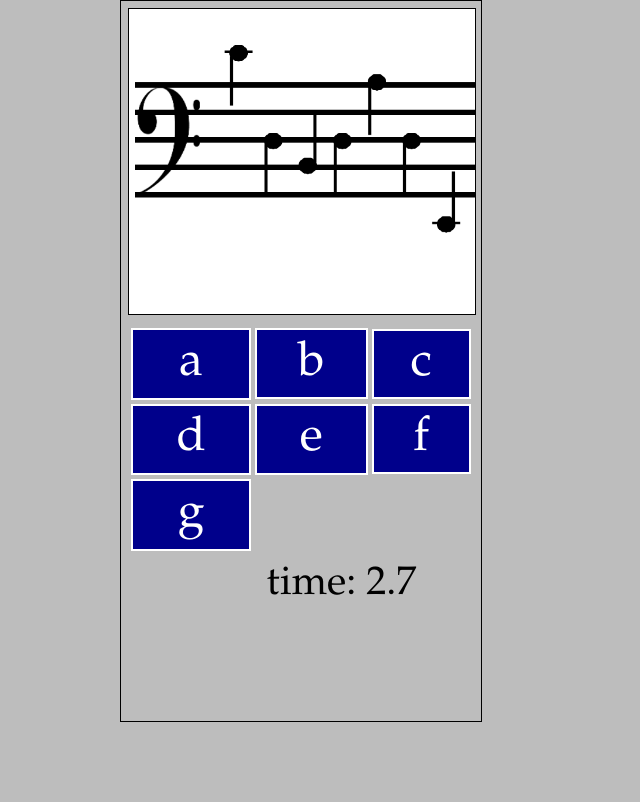
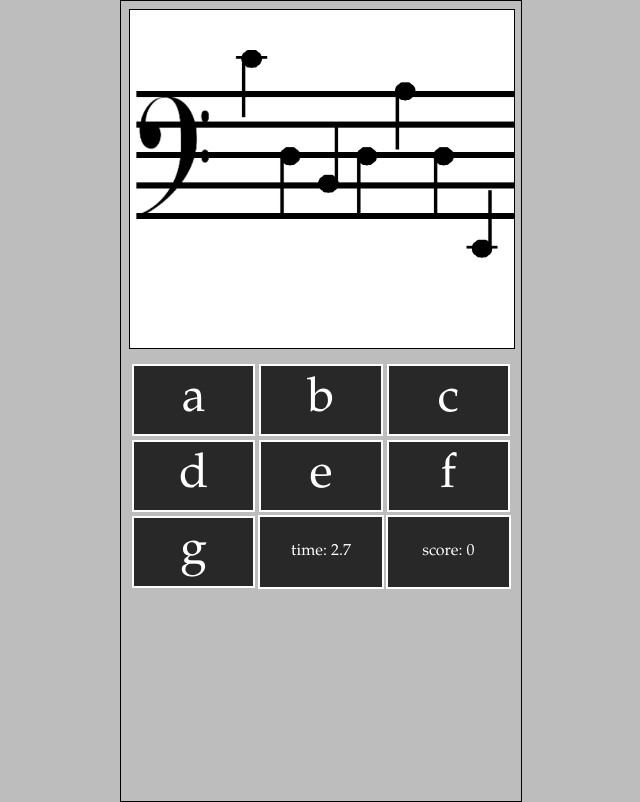
Before and after one commit to lukes611/LearnNotes, a website: page www/index.html in a window 1280 px wide. Both pictures are taken after a click on the button "start". Shown: the whole page, without its empty margins (340-980 px from the left). Drawn offline with Linux system fonts and the light colour scheme.

Commit message:
improving css more, adding comments to css

```diff
--- a/www/index.html
+++ b/www/index.html
@@ -16,6 +16,7 @@
             <div class="canvasWrapper">
 		      <canvas width="600" height="500" id="myc"></canvas>
             </div>
+
             <div class="BottomSection">
                 <div id="startMenuContainer">
 
@@ -32,7 +33,7 @@
 
                 </div>
 
-                <div id="gameMenuContainer">
+                <div id="gameMenuContainer" style="display:none;">
                     <table>
                         <tr>
                             <td><button onclick="Play(this.innerHTML);">a</button></td>
@@ -46,22 +47,19 @@
                         </tr>
                         <tr>
                             <td><button onclick="Play(this.innerHTML);">g</button></td>
-                            <td></td>
-                            <td></td>
+                            <td class="resultsOutput" id="timerDiv">time: 45.6</td>
+                            <td class="resultsOutput" id="scoreDiv">score: 0</td>
                         </tr>
                     </table>
 
-                    <div class="timerDiv">
-                        <div id="stopWatch">time: 0</div>
-                    </div>
                 </div>
 
             </div>
         </div>
         <script type="text/javascript">
 
-			function Game(cb)
-			{
+
+			function Game(cb){
                 //graphics object
 				this.g = new LG();
 
@@ -72,7 +70,8 @@
 				this.g.init_onscreen('myc', wh.w, wh.h);
 
                 //access the timer display
-				this.timer_div = $('#stopWatch');
+				this.timer_div = $('#timerDiv');
+                this.score_div = $('#scoreDiv');
 
                 //create a new fader
 				this.fx = new lg_fader(this.g);
@@ -109,15 +108,15 @@
                 //controls container is all the start menu options
 				this.startMenu = $('#startMenuContainer');
                 this.gameMenu = $('#gameMenuContainer');
-                this.menu_switch(true);
-			}
+                //this.menu_switch(true);
+            }
 
             //switch the home-screen menu on or off
 			Game.prototype.menu_switch = function(startMenuOn){
                 var fade1 = startMenuOn ? 'fadeIn' : 'fadeOut';
                 var fade2 = startMenuOn ? 'fadeOut' : 'fadeIn';
-                this.startMenu[fade1](30);
-                this.gameMenu[fade2](30);
+                this.startMenu[fade1](20);
+                this.gameMenu[fade2](20);
             };
 
 			Game.prototype.start = function()
@@ -135,6 +134,7 @@
 					var seconds = (Math.round(t*10)/10);
 
 					m.timer_div.html('time: ' + seconds);
+                    m.score_div.html('score: ' + m.score);
                     t+=0.1;
 					if(seconds >= mx)
 					{
--- a/www/primarycss.css
+++ b/www/primarycss.css
@@ -2,20 +2,21 @@ html, body{
 	padding : 0;
     margin : 0;
     background-color : rgb(189,189,189);
+    overflow : hidden;
 }
 
 /*the game box contains everything for the game*/
 .GameBox{
     border : 1px solid black;
     width : 100%;
-    height : 99vh;
+    height : 100vh;
 }
 
 /*desktop size screens*/
-@media (min-width : 360px){ /*desktop*/
+@media (min-width : 600px){ /*desktop*/
     .GameBox{
-        width : 360px;
-        height : 720px;
+        width : 50vh;
+        height : 100vh;
         margin-left : 50%;
         position : relative;
         left : -180px;
@@ -41,7 +42,8 @@ canvas{
     width : 96%;
     margin:2%;
     margin-top : 0%;
-    height : 48%;
+    height : 50%;
+    overflow:hidden;
 }
 
 
@@ -49,6 +51,7 @@ canvas{
 CSS for start menu:
 */
 
+/*input to select which cleffs to test*/
 .cleffOptionContainer{
     width : 100%;
     padding-top : 4%;
@@ -57,6 +60,7 @@ CSS for start menu:
     font-family : Palatino, "Palatino Linotype", "Palatino LT STD", "Book Antiqua", Georgia, serif;
 }
 
+/*the sub div containing the label for cleff input*/
 .cleffOptionContainer div{
     font-size : 250%;
     padding-left : 5%;
@@ -64,11 +68,13 @@ CSS for start menu:
     float : left;
 }
 
+/*the actual checkbox for this*/
 .cleffOptionContainer input{
     width : 20%;
     height : 30px;
 }
 
+/*the start button*/
 #start_button{
     font-family : Palatino, "Palatino Linotype", "Palatino LT STD", "Book Antiqua", Georgia, serif;
 	background-color:rgb(40,40,40);
@@ -81,20 +87,28 @@ CSS for start menu:
     padding-bottom : 2%;
 }
 
+/*the game input container and sub containers*/
 #gameMenuContainer{
     background-color : aqua;
     display : inline;
 }
 
+/*the talbe in the game menu containing the buttons, timer and score*/
 #gameMenuContainer table{
     width : 100%;
 
 }
 
+/*the table data element for the game menu table*/
+#gameMenuContainer table tr td{
+    width : 32%;
+}
+
+/*the buttons within the game menu container table's table data*/
 #gameMenuContainer table tr td button{
     width : 100%;
     font-size : 300%;
-    background-color : darkblue;
+    background-color : rgb(40,40,40);
     color : white;
     font-family : Palatino, "Palatino Linotype", "Palatino LT STD", "Book Antiqua", Georgia, serif;
     padding-top : 4%;
@@ -102,38 +116,14 @@ CSS for start menu:
     border: 2px solid white;
 }
 
-.timerDiv{
+/*for the score and timer output divs*/
+.resultsOutput{
+    width : 100%;
+    text-align : center;
+    background-color : rgb(40,40,40);
+    color : white;
     font-family : Palatino, "Palatino Linotype", "Palatino LT STD", "Book Antiqua", Georgia, serif;
-    font-size : 250%;
-    margin-top : 2%;
-    margin-left : 40%;
+    padding-top : 4%;
+    padding-bottom : 4%;
+    border: 2px solid white;
 }
-
-.timerDiv div{
-
-}
-
-#note_buttons_container
-{
-	width:100%;
-	height:50%;
-
-}
-
-
-.note_buttons
-{
-	width:20%;
-	height:20%;
-	background-color:white;
-	font-size:200%;
-	margin : 5%;
-}
-
-#controls_container
-{
-	width:90%;
-	height:35%;
-	position:fixed;
-	margin-left:5%;
-}
```
